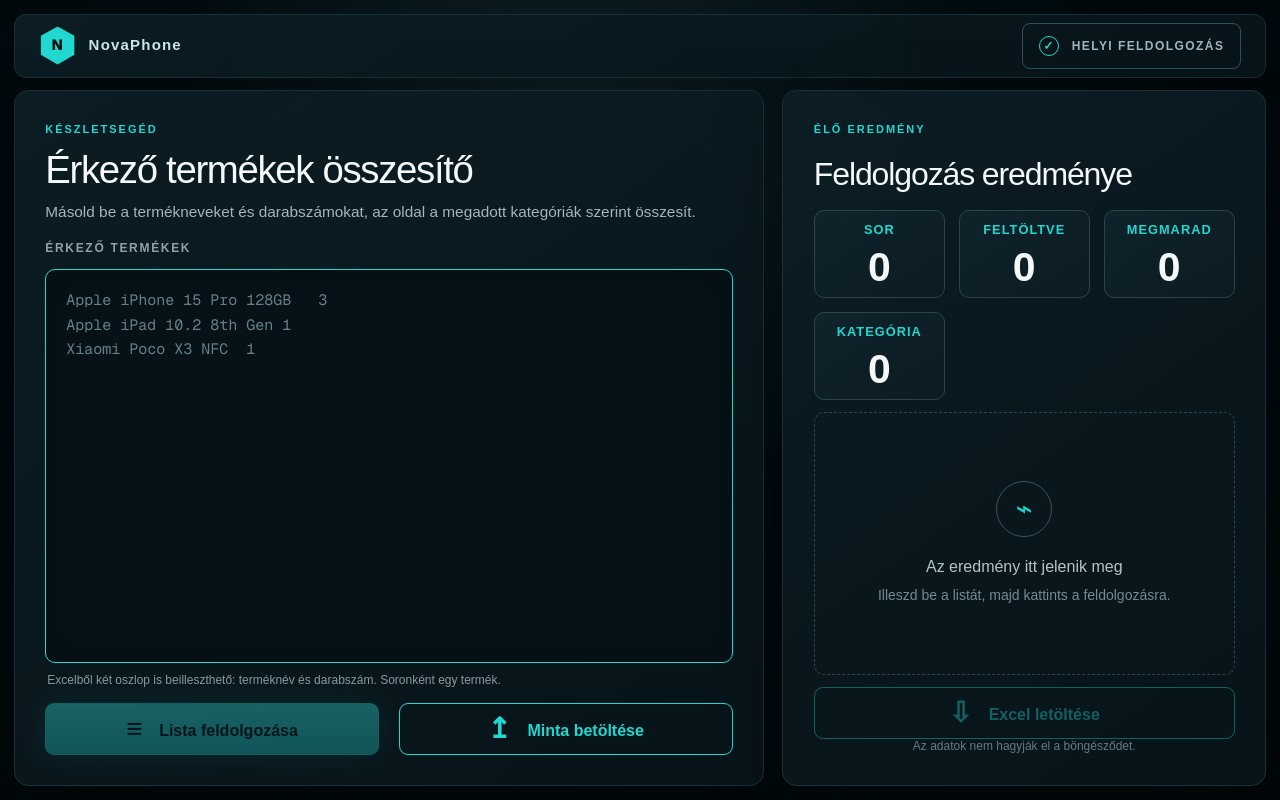
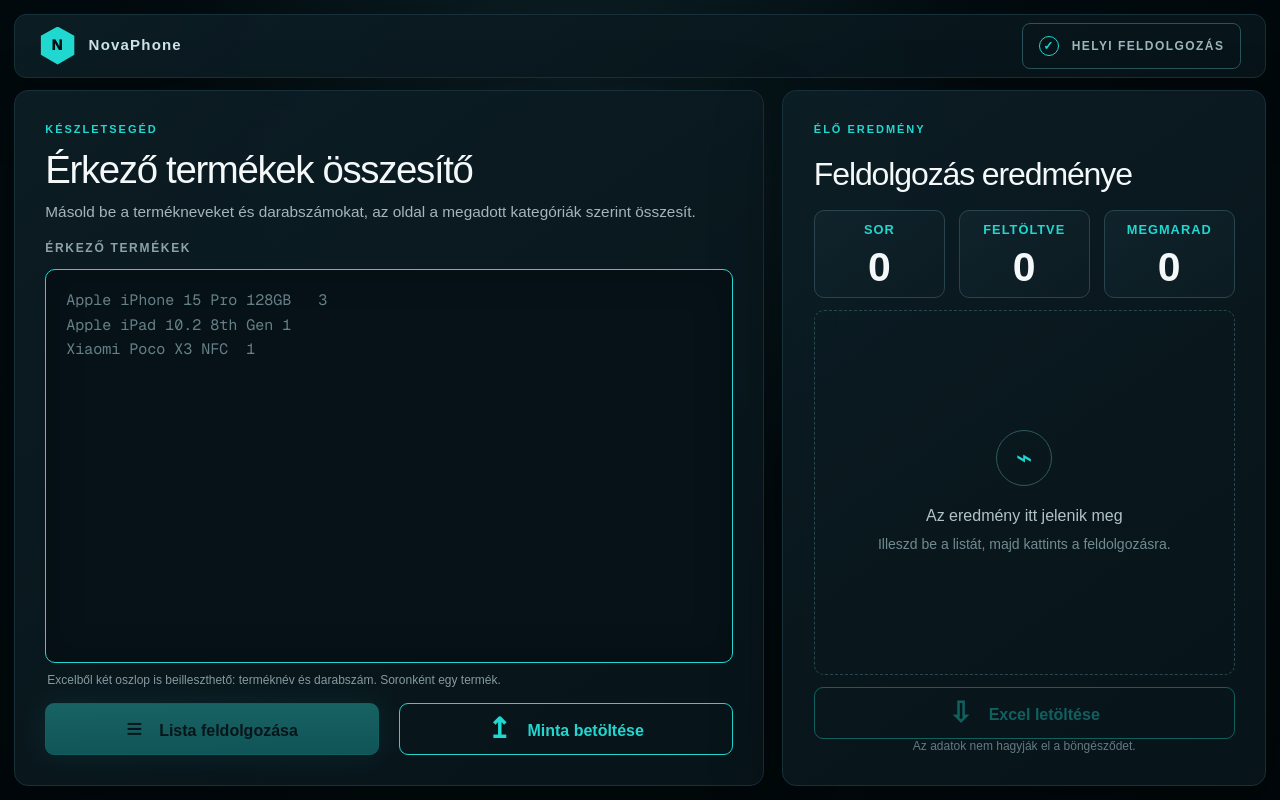
Before and after one commit to attilabekecs/erkezo.termekek, a Next.js app: page / in a window 1280 px wide. Built offline with nearby package versions, Linux system fonts and the light colour scheme.

Commit message:
Fix pasted text visibility and hide category stat

```diff
--- a/app/globals.css
+++ b/app/globals.css
@@ -23,9 +23,9 @@ h2 { font-size:32px; }
 .lead { color:#a5b5ba; font-size:clamp(14px, 1.2vw, 17px); line-height:1.45; margin:10px 0 clamp(12px, 2vh, 24px); max-width:740px; }
 label { display:block; color:#8da2a8; font-size:12px; font-weight:900; letter-spacing:.14em; margin-bottom:12px; }
 .editorWrap { position:relative; flex:1; min-height:120px; }
-textarea { width:100%; height:100%; min-height:120px; resize:none; color:#e9f7f7; background:#061218; border:1px solid var(--cyan); border-radius:10px; outline:none; padding:18px 54px 18px 20px; line-height:1.65; font-family:var(--font-geist-mono), ui-monospace, monospace; font-size:15px; box-shadow:inset 0 0 36px rgba(0,0,0,.25); }
-textarea:focus { box-shadow:0 0 0 3px rgba(32,216,208,.13), inset 0 0 36px rgba(0,0,0,.25); }
-textarea::placeholder { color:#668087; }
+textarea { width:100%; height:100%; min-height:120px; resize:none; color:#e9f7f7 !important; -webkit-text-fill-color:#e9f7f7 !important; caret-color:var(--cyan); opacity:1 !important; background:#061218; border:1px solid var(--cyan); border-radius:10px; outline:none; padding:18px 54px 18px 20px; line-height:1.65; font-family:var(--font-geist-mono), ui-monospace, monospace; font-size:15px; box-shadow:inset 0 0 36px rgba(0,0,0,.25); }
+textarea:focus { color:#e9f7f7 !important; -webkit-text-fill-color:#e9f7f7 !important; box-shadow:0 0 0 3px rgba(32,216,208,.13), inset 0 0 36px rgba(0,0,0,.25); }
+textarea::placeholder { color:#668087; -webkit-text-fill-color:#668087; opacity:1; }
 .clear { position:absolute; right:16px; top:12px; border:0; background:transparent; color:#d5e4e6; font-size:31px; font-weight:200; }
 .hint { color:#859aa0; font-size:12px; margin:8px 2px 14px; }
 .actions { display:grid; grid-template-columns:1fr 1fr; gap:20px; }
@@ -38,6 +38,7 @@ button:disabled { cursor:not-allowed; opacity:.38; }
 .resultPanel { display:flex; flex-direction:column; gap:clamp(10px, 1.5vh, 18px); }
 .stats { display:grid; grid-template-columns:repeat(3,1fr); gap:14px; }
 .stats div { min-height:clamp(78px, 11vh, 108px); border:1px solid #28454d; border-radius:10px; background:linear-gradient(145deg,#10232b,#0b1b21); display:flex; flex-direction:column; align-items:center; justify-content:center; }
+.stats div:last-child { display:none; }
 .stats small { color:var(--cyan); font-weight:900; letter-spacing:.08em; }
 .stats strong { font-size:clamp(30px, 3.2vw, 42px); margin-top:8px; line-height:1; }
 .empty { flex:1; min-height:120px; border:1px dashed #29474f; border-radius:10px; display:flex; flex-direction:column; align-items:center; justify-content:center; text-align:center; color:#718b91; padding:20px; }
```
